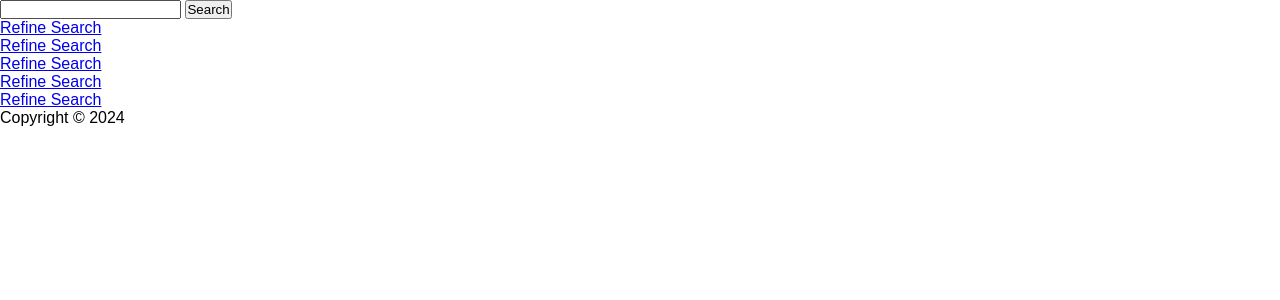
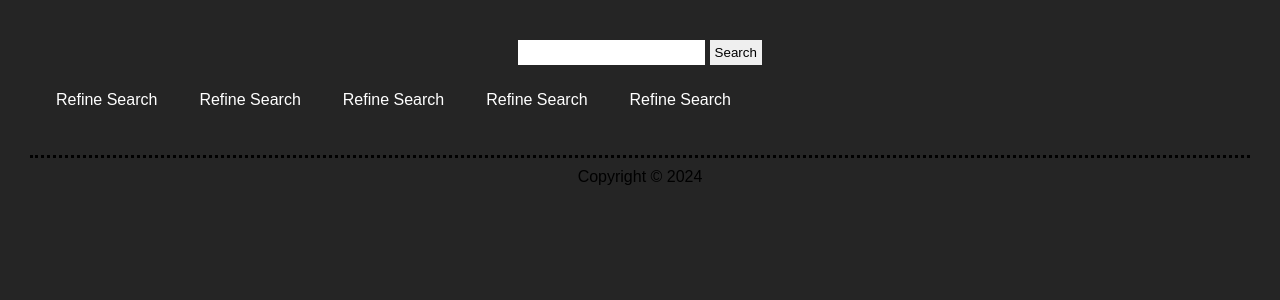
Before and after one commit to ejmabunda/serp-api, a Flask app: page / in a window 1280 px wide. Shown: the top 300 px of the page. Run offline with Flask 3, Linux system fonts and the light colour scheme.

Commit message:
css style

```diff
--- a/flaskr/static/css/main.css
+++ b/flaskr/static/css/main.css
@@ -1,11 +1,67 @@
 /* Normalise styles */
 * {
   margin: 0;
-  padding: 0;
+  border: hidden;
+  padding: 5px;
   box-sizing: border-box; }
 
 html {
+  background-color: rgb(37, 37, 37);
   font-family: sans-serif, monospace;
   font-size: 16px; }
 
 /*# sourceMappingURL=main.css.map */
+
+body {
+  border: hidden;
+  margin: 20px;
+}
+
+ul {
+  list-style-type: none;
+  margin: 0;
+  padding: 0;
+  overflow: hidden;
+}
+
+li {
+  float: left;
+}
+
+li a {
+  display: block;
+  color: white;
+  text-align: center;
+  padding: 16px;
+  text-decoration: none;
+}
+
+li a:hover {
+  background-color: #111111;
+}
+
+#tags {
+  text-align: center;
+}
+
+form {
+  text-align: center;
+  border-radius: 100px;
+}
+
+.search_result {
+  color: aliceblue;
+  margin-bottom: 10px;
+  border-top: solid;
+  border-right: solid;
+  border-color: rgb(30, 30, 30);
+  border-width: 2px;
+  padding-left: 0%;
+  padding-right: 50%;
+}
+
+
+footer {
+  border-top: dotted;
+  text-align: center;
+}
```
